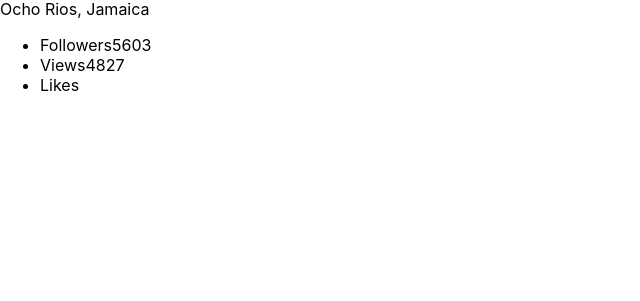
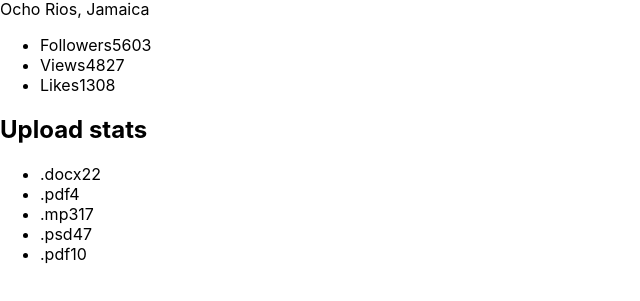
Before and after one commit to vasyl-horaichuk/goit-react-hw-01-components, a React (Create React App) app: page / in a window 1280 px wide. Shown: the part 393-694 px from the top of the page, without its empty margins (0-640 px from the left). Built offline with nearby package versions, Linux system fonts and the light colour scheme.

Commit message:
Оновлення

```diff
--- a/package.json
+++ b/package.json
@@ -36,5 +36,8 @@
       "last 1 firefox version",
       "last 1 safari version"
     ]
+  },
+  "devDependencies": {
+    "prop-types": "^15.8.1"
   }
 }
--- a/src/components/App.jsx
+++ b/src/components/App.jsx
@@ -1,7 +1,9 @@
-
 // import data from './Data.data.json';
 import { Profile } from './Profile/Profile';
+import { StatisticList } from './StatisticList/StatisticList';
+
 import user from './Data/user.json';
+import statistics from './Data/data.json';
 
 export const App = () => {
   return (
@@ -11,7 +13,9 @@ export const App = () => {
         tag={user.tag}
         location={user.location}
         avatar={user.avatar}
-        stats={user.stats}/>
+        stats={user.stats}
+      />
+      <StatisticList title="Upload stats" statistics={statistics} />
     </div>
   );
 };
--- a/src/components/Profile/Profile.jsx
+++ b/src/components/Profile/Profile.jsx
@@ -1,13 +1,8 @@
-
 export const Profile = ({ username, tag, location, avatar, stats }) => {
   return (
     <div class="profile">
       <div class="description">
-                <img
-                    src={avatar}
-                    alt="User avatar"
-                    class="avatar"
-                />
+        <img src={avatar} alt="User avatar" class="avatar" />
         <p class="name">{username}</p>
         <p class="tag">{tag}</p>
         <p class="location">{location}</p>
@@ -24,7 +19,7 @@ export const Profile = ({ username, tag, location, avatar, stats }) => {
         </li>
         <li>
           <span class="label">Likes</span>
-                    <span class="quantity">{stats.quantity}</span>
+          <span class="quantity">{stats.likes}</span>
         </li>
       </ul>
     </div>
--- /dev/null
+++ b/src/components/StatisticList/StatisticList.jsx
@@ -0,0 +1,20 @@
+import PropTypes from 'prop-types';
+
+export const StatisticList = ({ statistics, title }) => {
+  return (
+    <section class="statistics">
+      {title.length > 0 && <h2 class="title">{title}</h2>}
+      <ul class="stat-list">
+        {statistics.map(({ id, label, percentage }) => (
+          <li class="item" key={id}>
+            <span class="label">{label}</span>
+            <span class="percentage">{percentage}</span>
+          </li>
+        ))}
+      </ul>
+    </section>
+  );
+};
+// StatisticList.propTypes = {
+//   statistics,
+// };
```
Also changed, not shown: src/components/Statistics/Statistics.jsx (deleted), 1 other file (tests, documents, lock files or other folders). Lines whose indentation alone changed are shown as unchanged.
